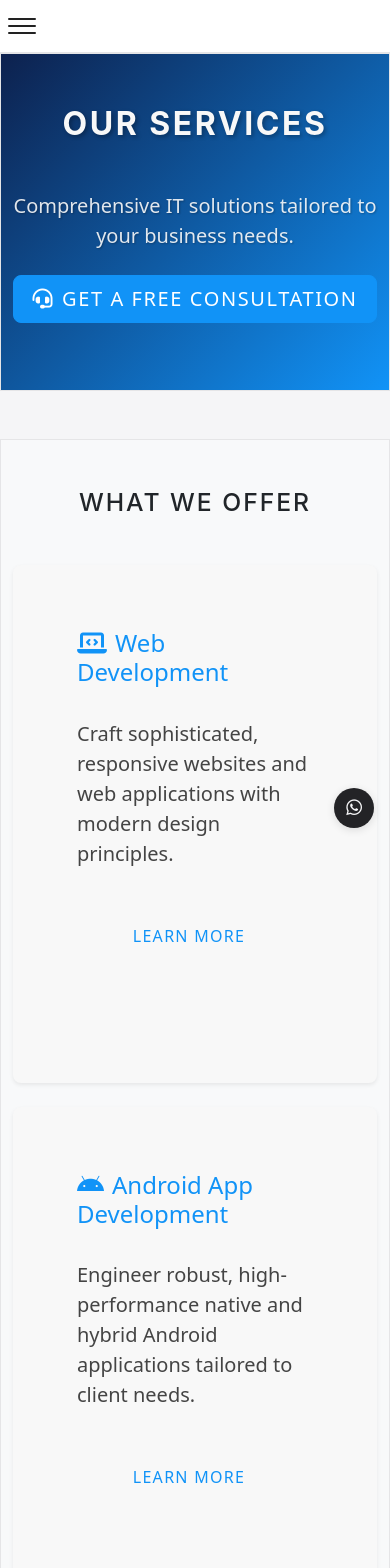
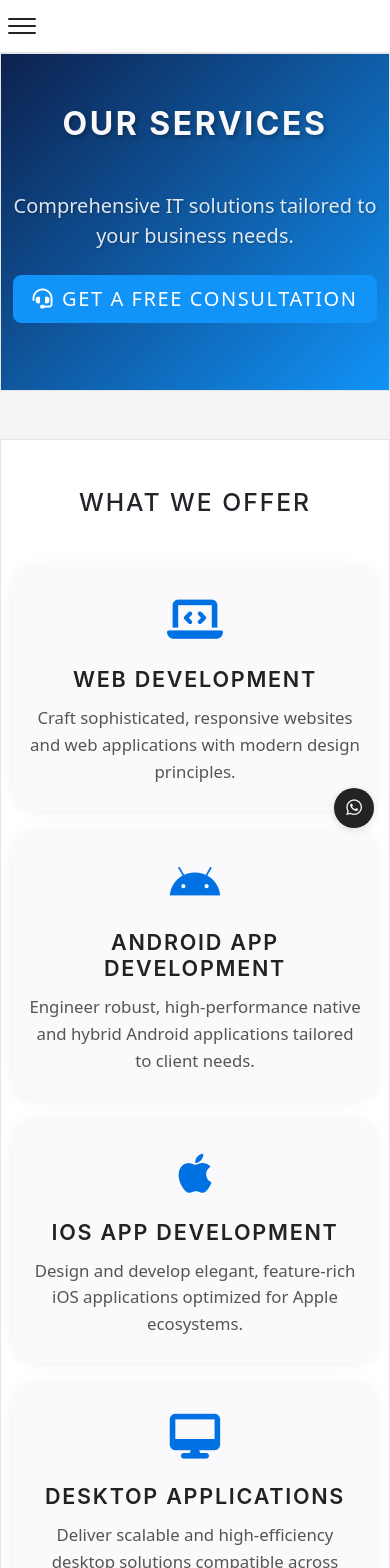
Before and after one commit to abhi1580/Triveni-Systems, a React (Vite) app in the folder triveni-systems/: page /services in a window 390 px wide. Shown: the top 1568 px of the page. Built offline with nearby package versions, Linux system fonts and the light colour scheme.

Commit message:
Revamp Services Section: Redesigned the "What We Offer" section to adopt an Apple-inspired layout with a grid display for service cards. Updated styles for improved aesthetics and responsiveness, including new CSS classes for better visual hierarchy and interaction effects.

```diff
--- a/triveni-systems/src/pages/Services.tsx
+++ b/triveni-systems/src/pages/Services.tsx
@@ -110,25 +110,20 @@ const Services = () => {
       </section>
 
       {/* Services Cards */}
-      <section className="services-section py-5 bg-light">
+      <section className="apple-offer-section">
         <Container>
           <h2 className="text-center mb-5">What We Offer</h2>
-          <Row>
+          <div className="apple-offer-grid">
             {services.map((service, index) => (
-              <Col md={6} lg={4} key={index} className="mb-4">
-                <Card className="h-100 shadow-sm service-card">
-                  <Card.Body>
-                    <Card.Title className="service-title">
-                      <i className={`${service.icon} me-2`}></i>
-                      {service.title}
-                    </Card.Title>
-                    <Card.Text className="service-description">{service.description}</Card.Text>
-                    <Link to="/contact" className="btn btn-link">Learn More</Link>
-                  </Card.Body>
-                </Card>
-              </Col>
+              <div className="apple-offer-card" key={index}>
+                <div className="apple-offer-icon">
+                  <i className={service.icon}></i>
+                </div>
+                <h3 className="apple-offer-title">{service.title}</h3>
+                <p className="apple-offer-desc">{service.description}</p>
+              </div>
             ))}
-          </Row>
+          </div>
         </Container>
       </section>
 
--- a/triveni-systems/src/styles/Services.css
+++ b/triveni-systems/src/styles/Services.css
@@ -234,3 +234,82 @@
   background: var(--primary-blue);
   color: #fff;
 }
+
+/* Apple-inspired What We Offer Section */
+.apple-offer-section {
+  background: #fff;
+  padding: 80px 0 60px 0;
+}
+
+.apple-offer-heading {
+  text-align: center;
+  font-size: 2.8rem;
+  font-weight: 700;
+  letter-spacing: -1px;
+  color: #111;
+  margin-bottom: 56px;
+}
+
+.apple-offer-grid {
+  display: grid;
+  grid-template-columns: repeat(auto-fit, minmax(270px, 1fr));
+  gap: 40px;
+  max-width: 1100px;
+  margin: 0 auto;
+}
+
+.apple-offer-card {
+  background: #fafafc;
+  border-radius: 24px;
+  box-shadow: 0 2px 16px 0 rgba(0,0,0,0.06);
+  padding: 48px 32px 36px 32px;
+  display: flex;
+  flex-direction: column;
+  align-items: center;
+  transition: box-shadow 0.25s cubic-bezier(.4,0,.2,1), transform 0.25s cubic-bezier(.4,0,.2,1);
+  cursor: default;
+}
+
+.apple-offer-card:hover {
+  box-shadow: 0 8px 32px 0 rgba(0,0,0,0.12);
+  transform: translateY(-6px) scale(1.025);
+}
+
+.apple-offer-icon {
+  font-size: 2.8rem;
+  color: #0071e3;
+  margin-bottom: 24px;
+  line-height: 1;
+}
+
+.apple-offer-title {
+  font-size: 1.35rem;
+  font-weight: 600;
+  color: #222;
+  margin-bottom: 12px;
+  text-align: center;
+}
+
+.apple-offer-desc {
+  font-size: 1.05rem;
+  color: #555;
+  text-align: center;
+  margin: 0;
+  line-height: 1.6;
+}
+
+@media (max-width: 767px) {
+  .apple-offer-section {
+    padding: 48px 0 32px 0;
+  }
+  .apple-offer-heading {
+    font-size: 2rem;
+    margin-bottom: 32px;
+  }
+  .apple-offer-card {
+    padding: 32px 16px 24px 16px;
+  }
+  .apple-offer-grid {
+    gap: 20px;
+  }
+}
```
